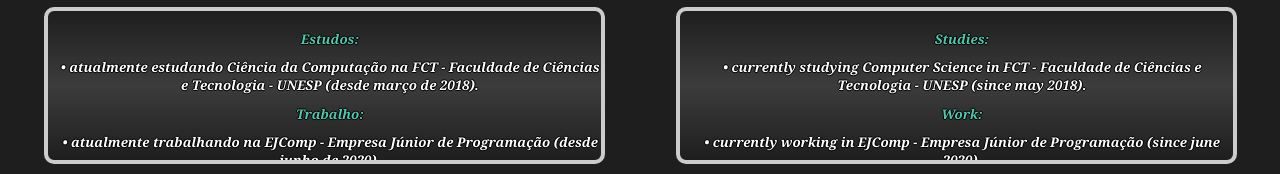
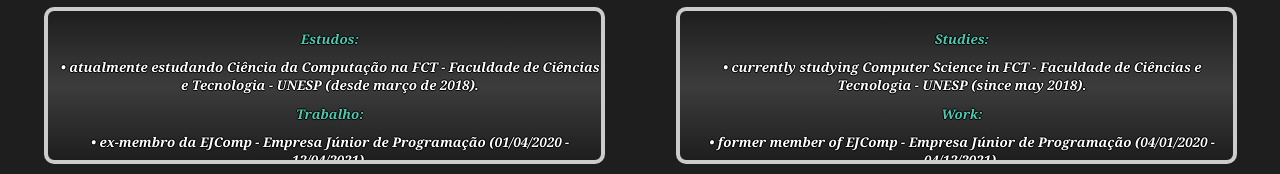
Before and after one commit to ZagoPedro/ZagoPedro.github.io, a plain HTML site: page docs/index.html in a window 1280 px wide. Shown: the part 568-742 px from the top of the page. Drawn offline with Linux system fonts and the light colour scheme.

Commit message:
Update index.html

```diff
--- a/docs/index.html
+++ b/docs/index.html
@@ -59,7 +59,7 @@
 				<h4 class = "Paragraph3"; style = "color: #4EC9B0;"> Estudos: </h4>
 				<h4 class = "Paragraph3"> • atualmente estudando Ciência da Computação na FCT - Faculdade de Ciências e Tecnologia - UNESP (desde março de 2018). </h4>
 				<h4 class = "Paragraph3"; style = "color: #4EC9B0"> Trabalho: </h4>
-				<h4 class = "Paragraph3"> • atualmente trabalhando na EJComp - Empresa Júnior de Programação (desde junho de 2020). </h4>
+				<h4 class = "Paragraph3"> • ex-membro da EJComp - Empresa Júnior de Programação (01/04/2020 - 12/04/2021). </h4>
 				<h4 class = "Paragraph3"> • atualmente trabalhando para a prefeitura de Presidente Prudente no Laboratório de Testes de Software (desde novembro de 2020). </h4>
 				<h4 class = "Paragraph3"> <br> </h4>
 			</div>
@@ -122,7 +122,7 @@
 				<h4 class = "Paragraph3"; style = "color: #4EC9B0;"> Studies: </h4>
 				<h4 class = "Paragraph3"> • currently studying Computer Science in FCT - Faculdade de Ciências e Tecnologia - UNESP (since may 2018). </h4>
 				<h4 class = "Paragraph3"; style = "color: #4EC9B0"> Work: </h4>
-				<h4 class = "Paragraph3"> • currently working in EJComp - Empresa Júnior de Programação (since june 2020). </h4>
+				<h4 class = "Paragraph3"> • former member of EJComp - Empresa Júnior de Programação (04/01/2020 - 04/12/2021). </h4>
 				<h4 class = "Paragraph3"> • currently working for the city hall of Presidente Prudente in the Software Testing Lab (since november 2020). </h4>
 				<h4 class = "Paragraph3"> <br> </h4>
 			</div>
```
